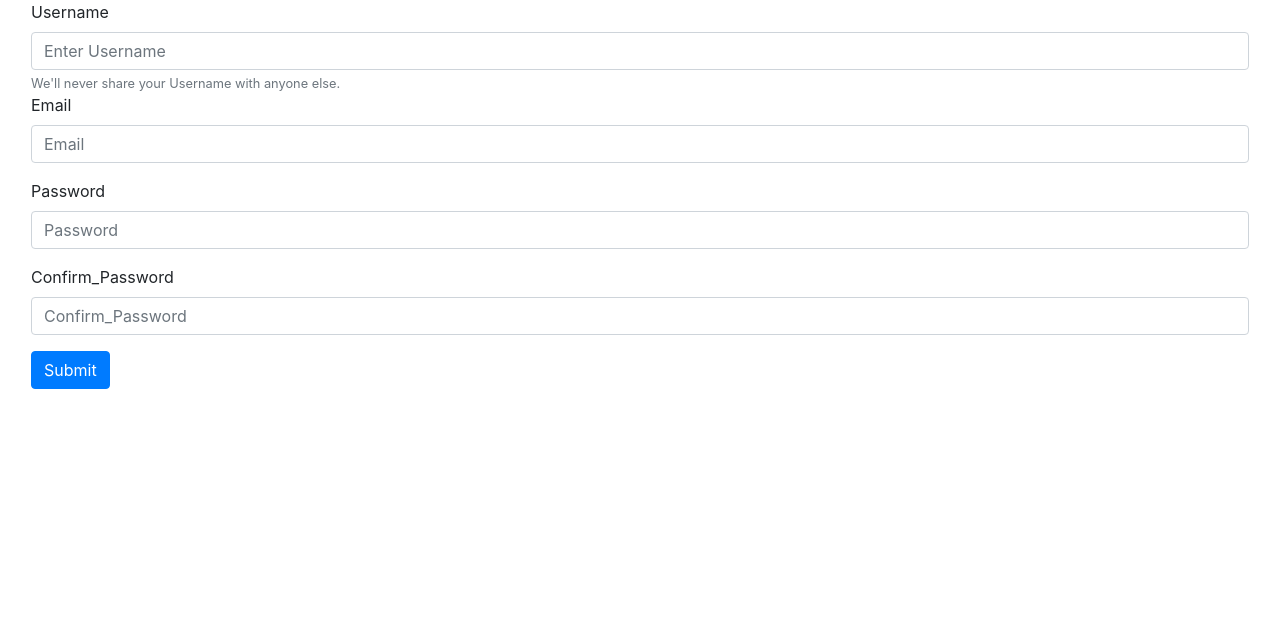
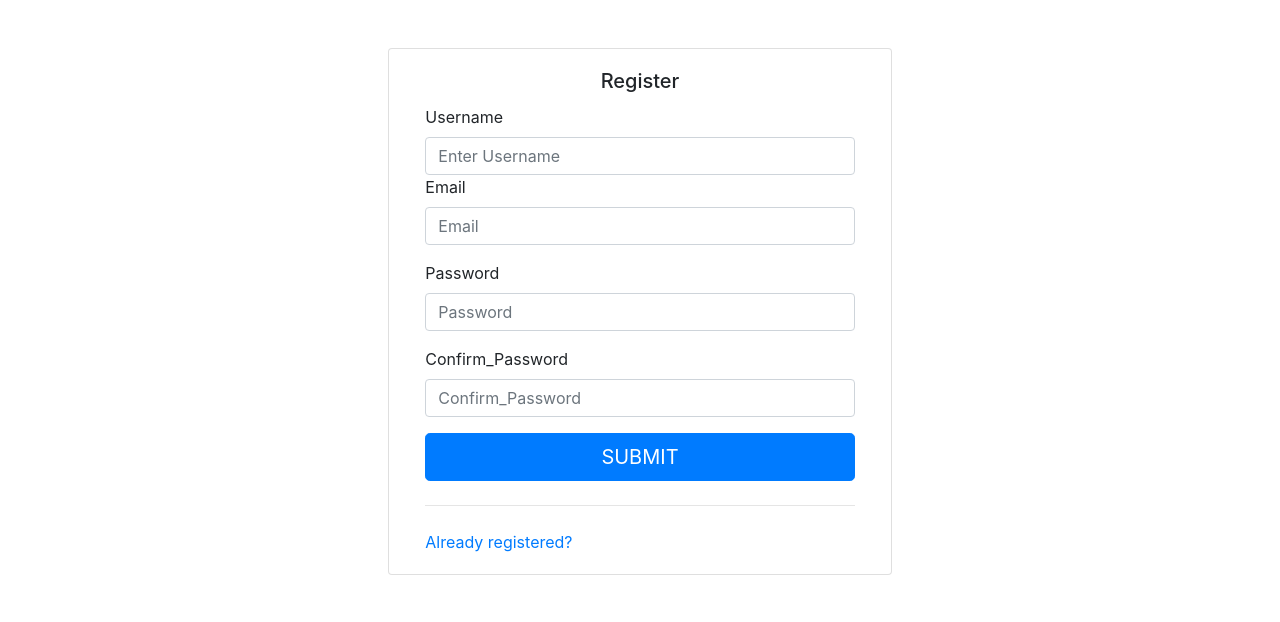
Before and after one commit to Srajan1122/Auditorium-Booking-System, a Django app: page /Register/ in a window 1280 px wide. Shown: the top 622 px of the page. Run offline with Django 3.2, Linux system fonts and the light colour scheme; some libraries are stand-ins or nearby versions.

Commit message:
Resolved merge conflict by incorporating both suggestions.

```diff
--- a/templates/login/loginpage.html
+++ b/templates/login/loginpage.html
@@ -9,6 +9,9 @@ LoginForm
     background-color: #ea4335;
   }
 </style>
+LoginForm
+{% endblock Title%}
+{% block body %}
 <div class="container">
   <div class="row">
     <div class="col-sm-9 col-md-7 col-lg-5 mx-auto">
--- a/templates/login/register.html
+++ b/templates/login/register.html
@@ -4,53 +4,40 @@ LoginForm
 {% endblock Title %}
 {% block body %}
 <div class="container-fluid ">
+  <div class="row">
+    <div class="col-sm-9 col-md-7 col-lg-5 mx-auto">
+      <div class="card card-signin my-5">
+        <div class="card-body">
+          <h5 class="card-title text-center">Register</h5>
           <form class="mx-3 my3" method="POST" action="">
             {% csrf_token %}
             <div class="form-group">
               <label for="exampleInputEmail1">Username</label>
-      <input
-        type="text"
-        class="form-control"
-        id="exampleInputEmail1"
-        name="username"
-        aria-describedby="emailHelp"
-        placeholder="Enter Username"
-      />
-      <small id="emailHelp" class="form-text text-muted"
-        >We'll never share your Username with anyone else.</small
-      >
+              <input type="text" class="form-control" id="exampleInputEmail1" name="username"
+                aria-describedby="emailHelp" placeholder="Enter Username" />
               <div class="form-group">
                 <label for="exampleInputPassword1">Email</label>
-        <input
-          type="email"
-          name="email"
-          class="form-control"
-          id="exampleInputEmail"
-          placeholder="Email"
-        />
+                <input type="email" name="email" class="form-control" id="exampleInputEmail" placeholder="Email" />
               </div>
             </div>
             <div class="form-group">
               <label for="exampleInputPassword1">Password</label>
-      <input
-        type="password"
-        name="password"
-        class="form-control"
-        id="exampleInputPassword1"
-        placeholder="Password"
-      />
+              <input type="password" name="password" class="form-control" id="exampleInputPassword1"
+                placeholder="Password" />
             </div>
             <div class="form-group">
               <label for="exampleInputPassword1">Confirm_Password</label>
-        <input
-          type="password"
-          name="Confirm_Password"
-          class="form-control"
-          id="exampleInputPassword2"
-          placeholder="Confirm_Password"
-        />
+              <input type="password" name="Confirm_Password" class="form-control" id="exampleInputPassword2"
+                placeholder="Confirm_Password" />
             </div>
-    <button type="submit" class="btn btn-primary">Submit</button>
+            <button type="submit" class="btn btn-lg btn-primary btn-block text-uppercase">Submit</button>
+            <hr class="my-4" />
+
+            <a href="http://127.0.0.1:8000/">Already registered?</a>
           </form>
         </div>
+      </div>
+    </div>
+  </div>
+</div>
 {% endblock body %}
```
Lines whose indentation alone changed are shown as unchanged.
